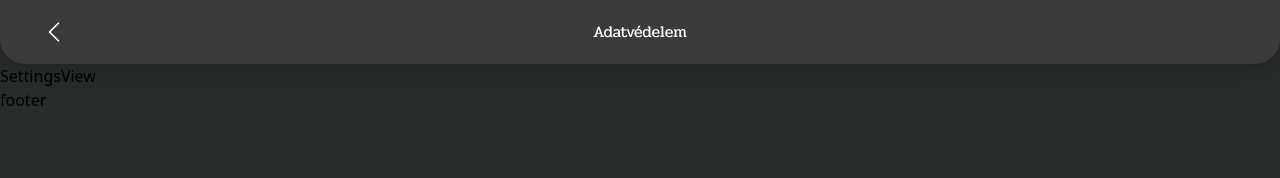
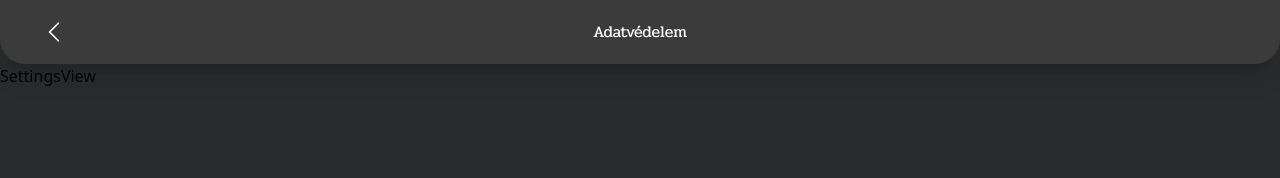
Before and after one commit to zsoltgombocz/chatup-frontend, a React (Vite) app: page /settings/privacy in a window 1280 px wide. Shown: the top 178 px of the page. Built offline with nearby package versions, Linux system fonts and the light colour scheme; a web font is replaced by a local one.

Commit message:
included footer comp

```diff
--- a/src/layout/AppLayout.tsx
+++ b/src/layout/AppLayout.tsx
@@ -1,5 +1,6 @@
 import React from 'react'
 import { Outlet } from "react-router-dom";
+import Footer from '../components/Footer';
 import Header from '../components/Header';
 
 type Props = {
@@ -8,9 +9,8 @@ type Props = {
 const AppLayout = ({ disableLayout = false }: Props) => {
     return disableLayout ? <Outlet /> : (
         <div className={'bg-bg-light-inner dark:bg-bg-dark-inner flex flex-col w-full h-full'}>
-            <Header visible={true} />
+            <Header />
             <Outlet />
-            <div>footer</div>
         </div>);
 }
 
```
